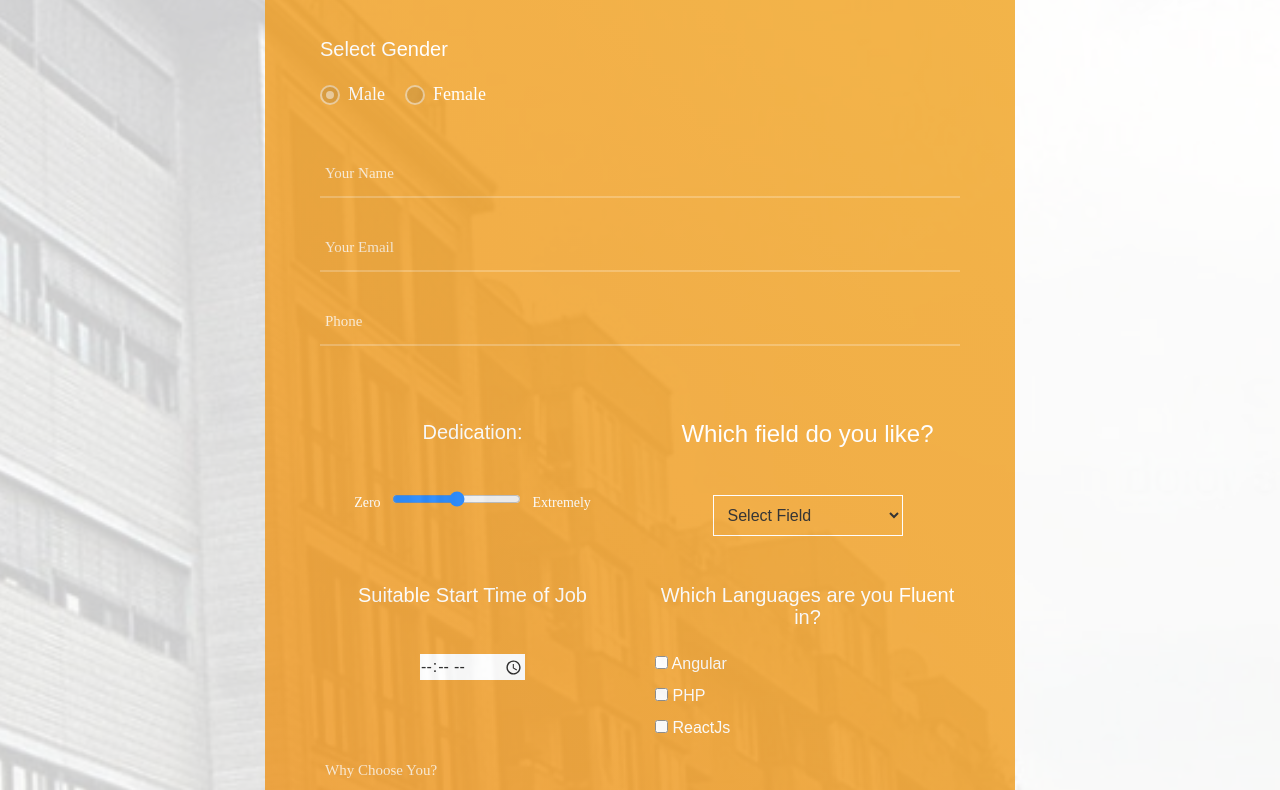
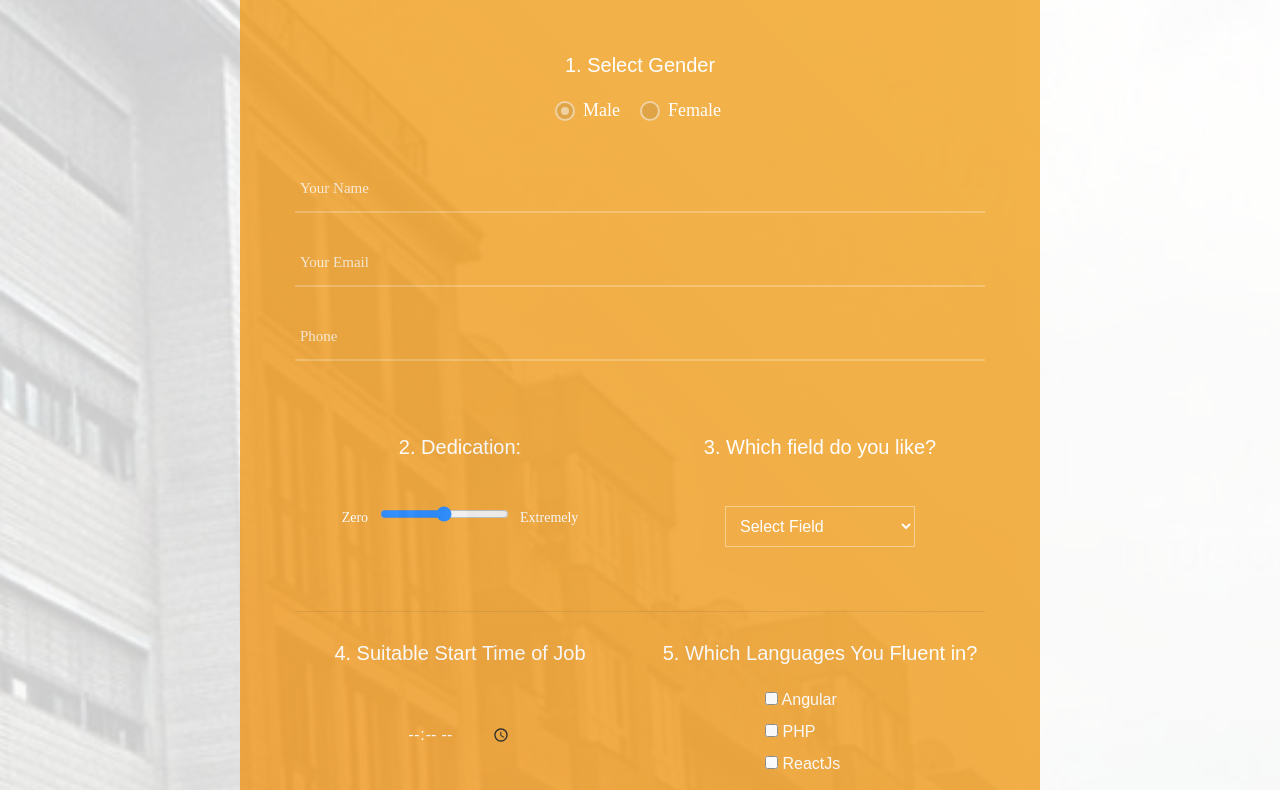
Before and after one commit to hadicoeus123/training, a plain HTML site: page index.html in a window 1280 px wide. Shown: the part 316-1106 px from the top of the page. Drawn offline with nearby package versions, Linux system fonts and the light colour scheme; a script that the page names is missing; a web font is replaced by a local one.

Commit message:
Branch Commit

```diff
--- a/css/main.css
+++ b/css/main.css
@@ -136,7 +136,7 @@ iframe {
 }
 
 .wrap-contact3 {
-  width: 750px;
+  width: 800px;
   background: #f1a41a;
   background: -webkit-linear-gradient(45deg, #ed8e16, #f1a41a);
   background: -o-linear-gradient(45deg, #ed8e16, #f1a41a);
@@ -166,6 +166,19 @@ iframe {
 
 
 
+input[type = file]{
+  color: white;
+  border: 1px solid rgba(255,255,255,0.5);
+
+}
+
+
+input[type = time]{
+  color: white;
+  background-color: transparent;
+  border: none;
+  padding: 10px;
+}
 
 
 .wrap-input3 {
--- a/index.html
+++ b/index.html
@@ -16,7 +16,8 @@
 					<span class="contact3-form-title">
 						<img src="./logos/logo.png" alt="Coeus Form" width="100%" height="auto">
 					</span>
-                <h5 style="color: white;"> Select Gender </h5>
+                <h5 align = middle style="color: white;"> 1. Select Gender </h5>
+                <div style ="margin-left: 260px;">
                 <br>
                 <div class="wrap-contact3-form-radio">
                     <div class="contact3-form-radio m-r-42">
@@ -33,6 +34,7 @@
                         </label>
                     </div>
                 </div>
+                </div>
                 <div class="wrap-input3 validate-input" data-validate="Name is required">
                     <input class="input3" type="text" name="name" placeholder="Your Name">
                     <span class="focus-input3"></span>
@@ -47,49 +49,53 @@
                            placeholder="Phone">
                 </div>
                 <br><br>
-                <div class = "row">
-                    <div align=middle class ="col-sm-6">
-                        <h5 style="color: white;"> Dedication: </h5>
+                <div class="row">
+                    <div align=middle class="col-sm-6">
+                        <h5 style="color: white;"> 2. Dedication: </h5>
                         <br>
                         <br>
                         <p style="color: white;">Zero <span style="padding-left: 8px; padding-right: 8px;"> <input
                                 type="range" name="points" min="0" max="10"> </span>Extremely</p>
                     </div>
-
-                    <div class ="col-sm-6">
+                    <div class="col-sm-6">
                         <div align=middle>
-                            <h4 style="color: white;"> Which field do you like? </h4>
+                            <h5 style="color: white;"> 3. Which field do you like? </h5>
                             <br>
                             <br>
                             <select class="selection-2" name="service"
-                                    style="padding: 10px !important; background-color: transparent; border: 1px solid white;">
+                                    style="padding: 10px !important; color: white; background-color: transparent; border: 1px solid rgba(255,255,255,0.4);">
                                 <option>Select Field</option>
-                                <option>Shopify</option>
-                                <option>UI/UX Design</option>
-                                <option>Wordpress Websites</option>
-                                <option>Laravel</option>
-                                <option>Symfony</option>
+                                <option style = "color: black">Shopify</option>
+                                <option style = "color: black">UI/UX Design</option>
+                                <option style = "color: black">Wordpress Websites</option>
+                                <option style = "color: black">Laravel</option>
+                                <option style = "color: black">Symfony</option>
                             </select>
                         </div>
                     </div>
                 </div>
                 <br>
                 <br>
-                <div class = "row">
-                    <div align=middle class ="col-sm-6">
-                        <h5 align=middle style="color: white;"> Suitable Start Time of Job </h5>
+                <hr>
+                <div class="row" style="margin-top: 30px;">
+                    <div align=middle class="col-sm-6">
+                        <h5 align=middle style="color: white;"> 4. Suitable Start Time of Job </h5>
                         <br>
                         <br>
                         <input type="time" name="usr_time">
                     </div>
-                    <div class ="col-sm-6">
-                        <h5 style="color: white; text-align: center;"> Which Languages are you Fluent in? </h5>
+                    <div class="col-sm-6">
+                        <h5 style="color: white; text-align: center;"> 5. Which Languages You Fluent in? </h5>
                         <br>
+                        <div style="margin-left: 110px;">
                             <label style="color: white;"><input type="checkbox"> <span>Angular</span></label><br>
                             <label style="color: white;"><input type="checkbox"> <span>PHP</span></label><br>
                             <label style="color: white;"><input type="checkbox"> <span>ReactJs</span></label>
                         </div>
                     </div>
+                </div>
+                <br>
+                <br>
                 <div class="wrap-input3 validate-input" data-validate="Message is required">
                     <textarea class="input3" name="message" placeholder="Why Choose You?"></textarea>
                     <span class="focus-input3"></span>
@@ -101,6 +107,8 @@
                            name="myFile">
                 </div>
                 <br>
+                <br>
+                <hr>
                 <div class="container-contact3-form-btn" align=middle>
                     <button class="contact3-form-btn">
                         Submit
```
Lines whose indentation alone changed are shown as unchanged.
